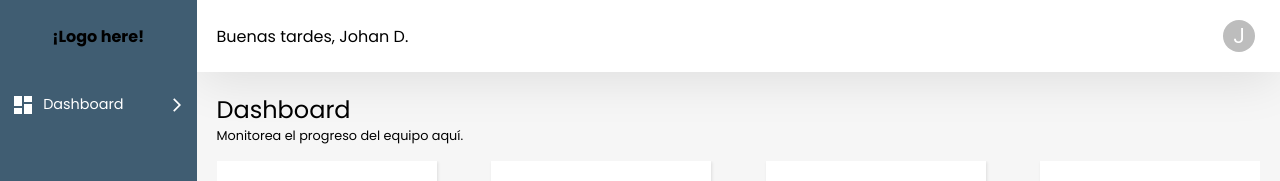
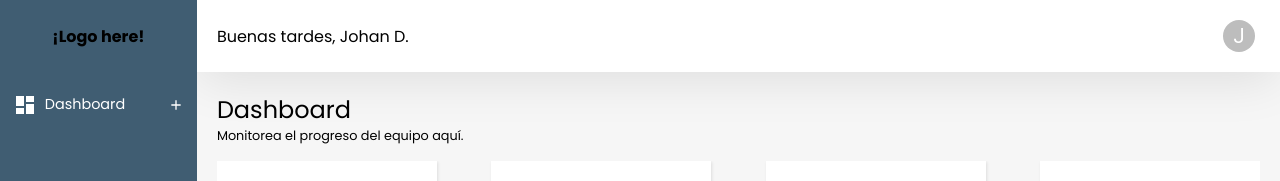
Before and after one commit to dbeec/monorepo_dev, a React (Vite) app in the folder apps/client/: page /dashboard in a window 1280 px wide. Shown: the top 181 px of the page. Built offline with nearby package versions, Linux system fonts and the light colour scheme.

Commit message:
feat(sidebar 50%)

```diff
--- a/apps/client/src/components/sidebar/index.tsx
+++ b/apps/client/src/components/sidebar/index.tsx
@@ -1,7 +1,8 @@
 import { Link } from "react-router-dom";
 import "./style.css";
 import DashboardIcon from "@mui/icons-material/Dashboard";
-import ArrowForwardIosIcon from "@mui/icons-material/ArrowForwardIos";
+import AddIcon from "@mui/icons-material/Add";
+import RemoveIcon from "@mui/icons-material/Remove";
 import { useState } from "react";
 
 export default function Sidebar() {
@@ -20,21 +21,31 @@ export default function Sidebar() {
 
         <div className="list_sidebar">
           <li className="content_li" onClick={isToggle}>
-            <div className="content_options">
+            <div className="module">
               <div className="redirect">
                 <DashboardIcon />
                 Dashboard
               </div>
 
               <div className="expanded_icon">
-                <ArrowForwardIosIcon style={{ fontSize: "1rem" }} />
+                {expanded ? (
+                  <RemoveIcon style={{ fontSize: "1rem" }} />
+                ) : (
+                  <AddIcon style={{ fontSize: "1rem" }} />
+                )}
               </div>
             </div>
-            {expanded && (
-              <div className="hover">
-                <Link to="/dashboard">Numero 1</Link>
-              </div>
-            )}
+            <div className={`options ${expanded ? "expanded" : ""}`}>
+              <Link to="/dashboard" className="prueba">
+                Lista de usuarios
+              </Link>
+              <Link to="/dashboard" className="prueba">
+                Registro de usuarios
+              </Link>
+              <Link to="/dashboard" className="prueba">
+                Ver reportes
+              </Link>
+            </div>
           </li>
         </div>
       </div>
--- a/apps/client/src/components/sidebar/style.css
+++ b/apps/client/src/components/sidebar/style.css
@@ -2,7 +2,7 @@
   background: #405d72;
   width: 18%;
   height: 100vh;
-  padding: 0 .3rem;
+  padding: 0 0.4rem;
 
   @media (max-width: 768px) {
     position: absolute;
@@ -31,34 +31,32 @@
   gap: 0.3rem;
 }
 
-.list_sidebar li {
-  display: flex;
-  padding: 0.3rem .4rem;
-  border-radius: 2px;
-  color: #fff;
-  font-size: 0.9rem;
-}
-
-.list_sidebar li:hover {
-  background: #456983;
-}
-
 .content_li {
   display: flex;
   flex-direction: column;
-  justify-content: space-between;
-  gap: .4rem;
-  cursor: pointer
+  cursor: pointer;
+  transition: transform 0.3s ease-in-out;
 }
 
-.content_options {
+.module {
   display: flex;
+  padding: 0.3rem 0.4rem;
+  color: #fff;
+  font-size: 0.9rem;
   justify-content: space-between;
+  border-radius: 3px;
+  transition:
+    background 0.2s ease-in-out,
+    color 0.3s ease-in-out;
+}
+
+.module:hover {
+  background: #456983;
 }
 
 .redirect {
   display: flex;
-  gap: .5rem;
+  gap: 0.5rem;
   align-items: center;
 }
 
@@ -66,3 +64,29 @@
   display: flex;
   align-items: center;
 }
+
+.options {
+  display: flex;
+  flex-direction: column;
+  padding: 0.3rem 0.4rem;
+  font-size: 0.8rem;
+  margin-left: 2rem;
+  gap: 0.2rem;
+  max-height: 0;
+  overflow: hidden;
+  transition: max-height 0.2s ease-in-out;
+}
+
+.options.expanded {
+  max-height: 500px; /* Ajusta este valor si tienes más contenido */
+}
+
+.options .prueba {
+  color: #fff;
+  font-weight: 300;
+}
+
+.options .prueba:hover {
+  color: rgb(231, 180, 10);
+  transition: color 0.2s ease-in-out;
+}
```
